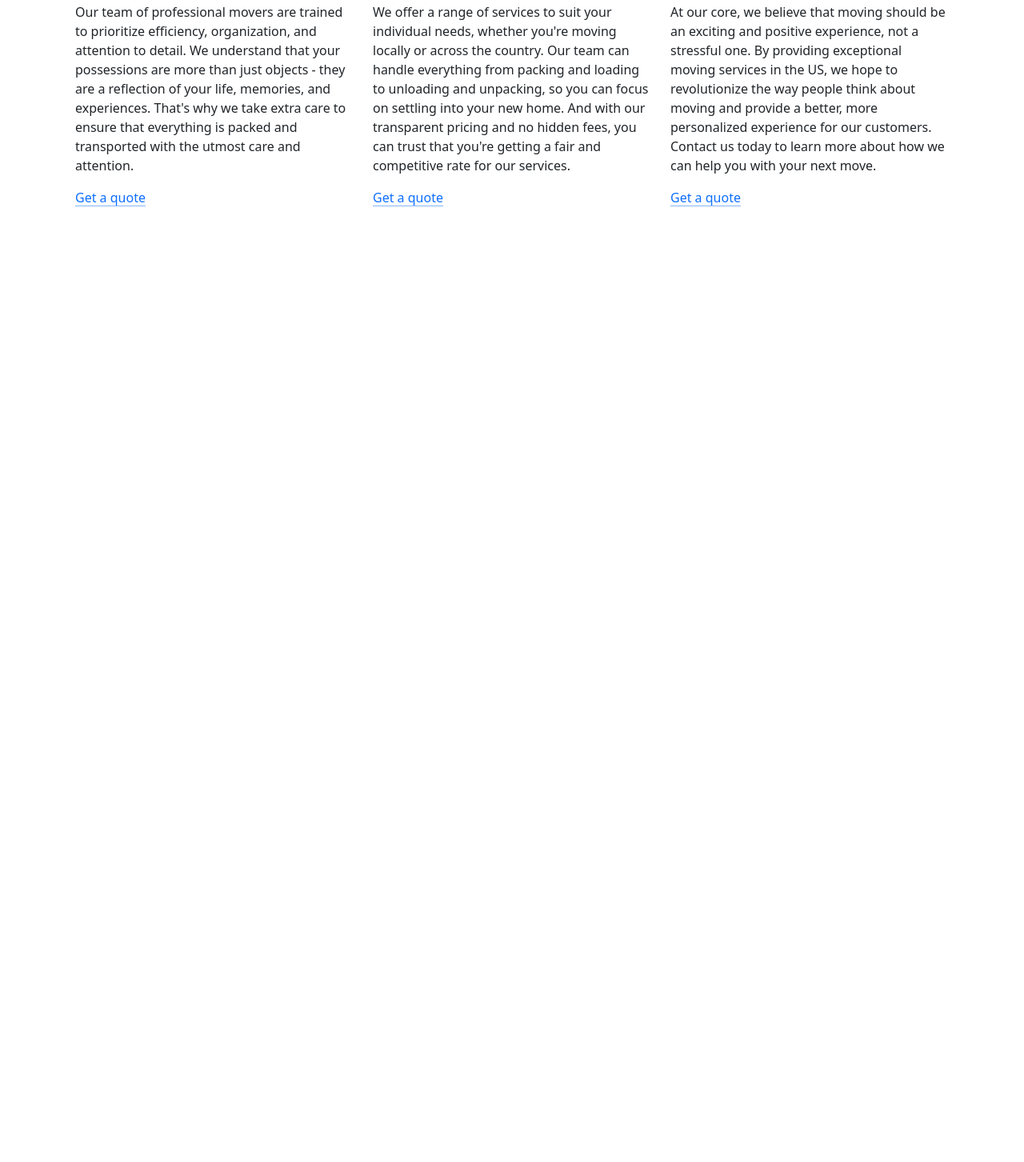
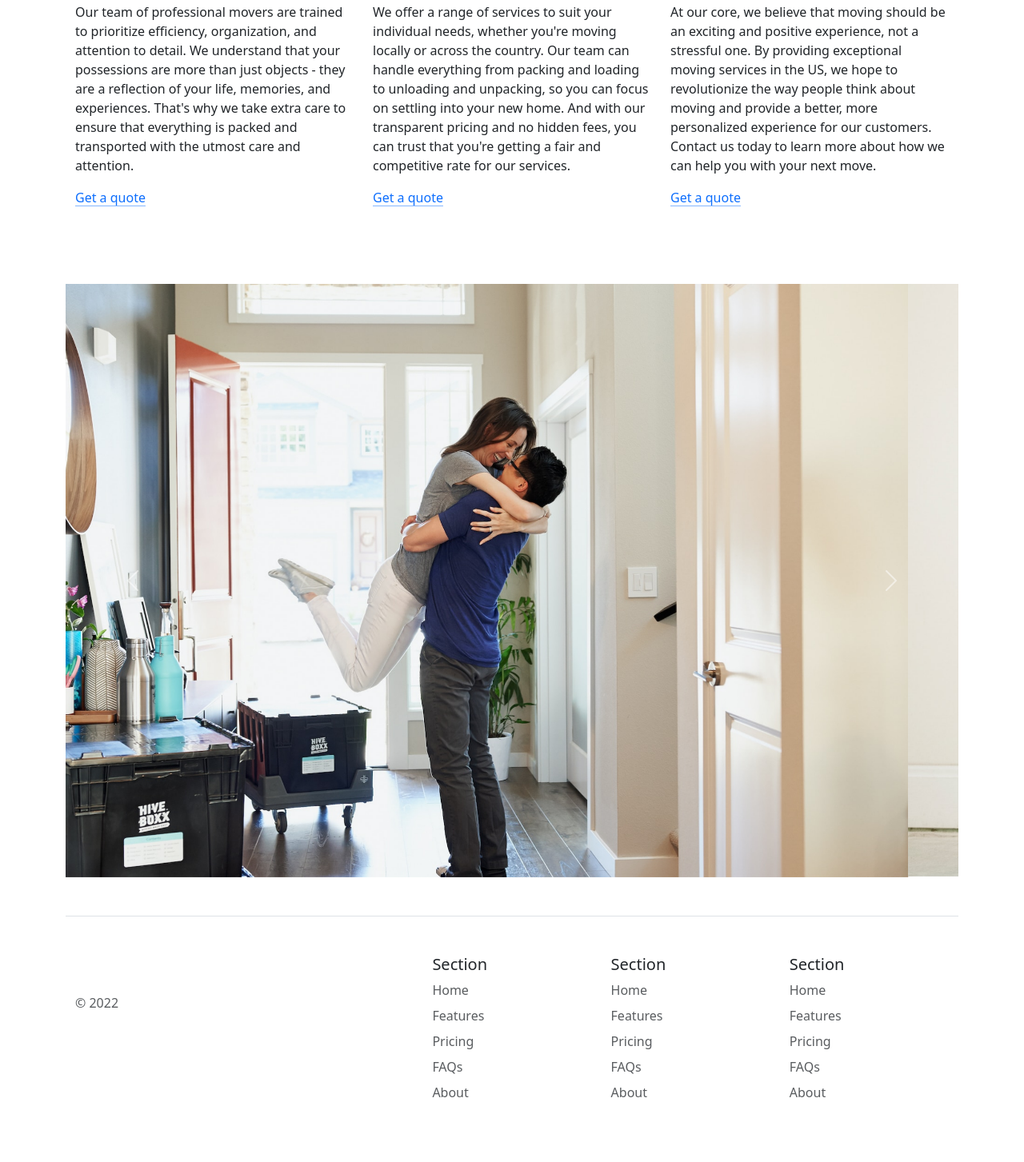
Before and after one commit to Jeevagan-dev/bootstrap1, a plain HTML site: page index.html in a window 1280 px wide. Shown: the part 1063-2516 px from the top of the page at 80% size. Before the commit the page ends 1418 px from the top, so only its background shows below. Drawn offline with nearby package versions, Linux system fonts and the light colour scheme.

Commit message:
Add files via upload
update

```diff
--- a/index.html
+++ b/index.html
@@ -121,6 +121,83 @@
     </div>
   </div>
 
+  <!-----cor-->
+<div class="container">
+
+
+  <div id="carouselExampleControls" class="carousel slide " data-bs-ride="carousel">
+    <div class="carousel-inner">
+      <div class="carousel-item active">
+        <img class="d-block w-100" src="couple.jpg" alt="First slide">
+      </div>
+      <div class="carousel-item">
+        <img class="d-block w-100" src="dog.jpg" alt="Second slide">
+      </div>
+      <div class="carousel-item">
+        <img class="d-block w-100" src="family.jpg" alt="Third slide">
+      </div>
+    </div>
+    <a class="carousel-control-prev" href="#carouselExampleControls" role="button" data-bs-slide="prev">
+      <span class="carousel-control-prev-icon" aria-hidden="true"></span>
+
+    </a>
+    <a class="carousel-control-next" href="#carouselExampleControls" role="button" data-bs-slide="next">
+      <span class="carousel-control-next-icon" aria-hidden="true"></span>
+
+    </a>
+  </div>
+</div>
+
+<!--footer-->
+<div class="container">
+  <div class="container">
+    <footer class="row row-cols-1 row-cols-sm-2 row-cols-md-5 py-5 my-5 border-top">
+      <div class="col mb-3">
+        <a href="/" class="d-flex align-items-center mb-3 link-dark text-decoration-none">
+          <svg class="bi me-2" width="40" height="32"><use xlink:href="#bootstrap"></use></svg>
+        </a>
+        <p class="text-muted">© 2022</p>
+      </div>
+
+      <div class="col mb-3">
+
+      </div>
+
+      <div class="col mb-3">
+        <h5>Section</h5>
+        <ul class="nav flex-column">
+          <li class="nav-item mb-2"><a href="#" class="nav-link p-0 text-muted">Home</a></li>
+          <li class="nav-item mb-2"><a href="#" class="nav-link p-0 text-muted">Features</a></li>
+          <li class="nav-item mb-2"><a href="#" class="nav-link p-0 text-muted">Pricing</a></li>
+          <li class="nav-item mb-2"><a href="#" class="nav-link p-0 text-muted">FAQs</a></li>
+          <li class="nav-item mb-2"><a href="#" class="nav-link p-0 text-muted">About</a></li>
+        </ul>
+      </div>
+
+      <div class="col mb-3">
+        <h5>Section</h5>
+        <ul class="nav flex-column">
+          <li class="nav-item mb-2"><a href="#" class="nav-link p-0 text-muted">Home</a></li>
+          <li class="nav-item mb-2"><a href="#" class="nav-link p-0 text-muted">Features</a></li>
+          <li class="nav-item mb-2"><a href="#" class="nav-link p-0 text-muted">Pricing</a></li>
+          <li class="nav-item mb-2"><a href="#" class="nav-link p-0 text-muted">FAQs</a></li>
+          <li class="nav-item mb-2"><a href="#" class="nav-link p-0 text-muted">About</a></li>
+        </ul>
+      </div>
+
+      <div class="col mb-3">
+        <h5>Section</h5>
+        <ul class="nav flex-column">
+          <li class="nav-item mb-2"><a href="#" class="nav-link p-0 text-muted">Home</a></li>
+          <li class="nav-item mb-2"><a href="#" class="nav-link p-0 text-muted">Features</a></li>
+          <li class="nav-item mb-2"><a href="#" class="nav-link p-0 text-muted">Pricing</a></li>
+          <li class="nav-item mb-2"><a href="#" class="nav-link p-0 text-muted">FAQs</a></li>
+          <li class="nav-item mb-2"><a href="#" class="nav-link p-0 text-muted">About</a></li>
+        </ul>
+      </div>
+    </footer>
+  </div>
+</div>
 <script src="https://cdn.jsdelivr.net/npm/bootstrap@5.3.0-alpha3/dist/js/bootstrap.bundle.min.js" integrity="sha384-ENjdO4Dr2bkBIFxQpeoTz1HIcje39Wm4jDKdf19U8gI4ddQ3GYNS7NTKfAdVQSZe" crossorigin="anonymous"></script>
 </body>
 
```
